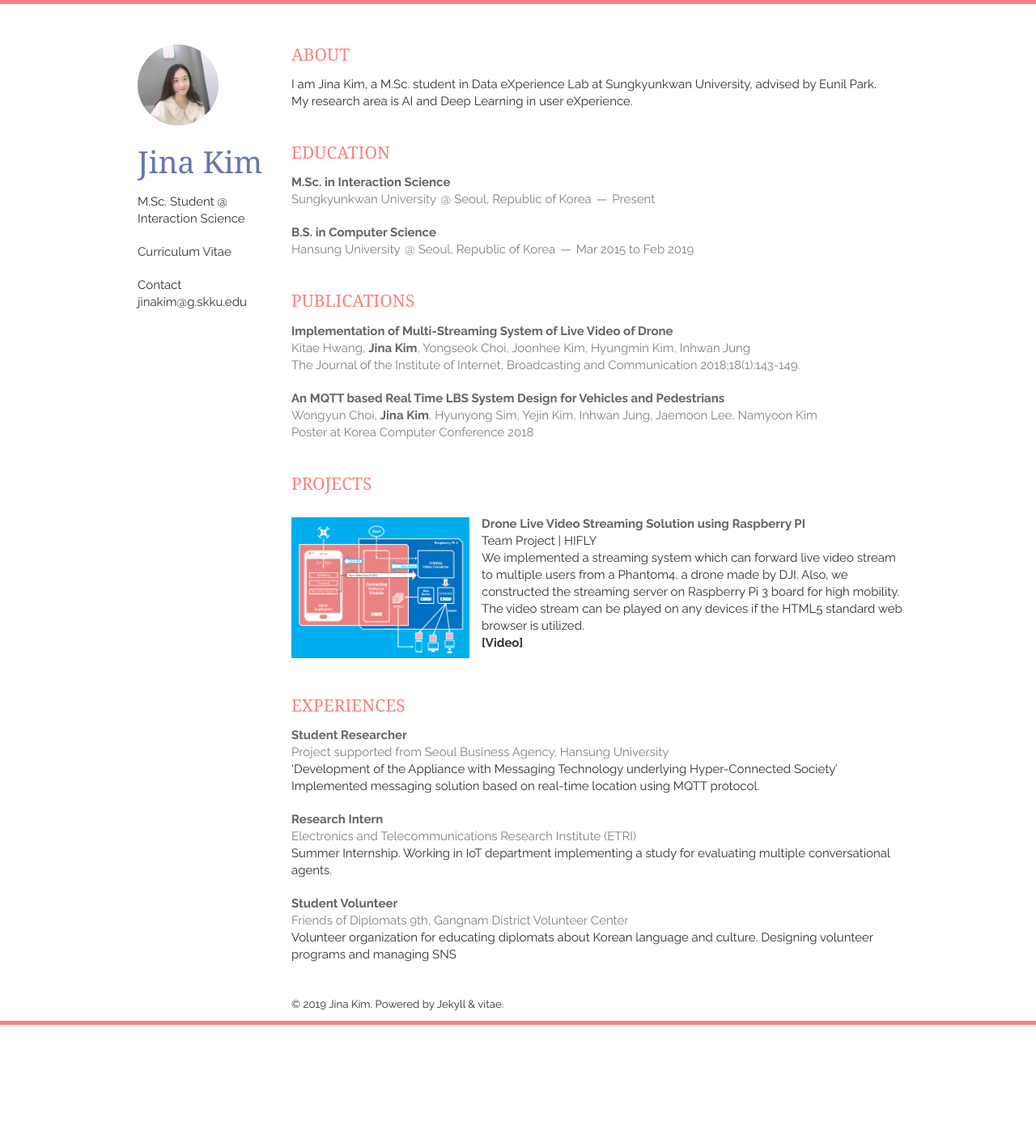
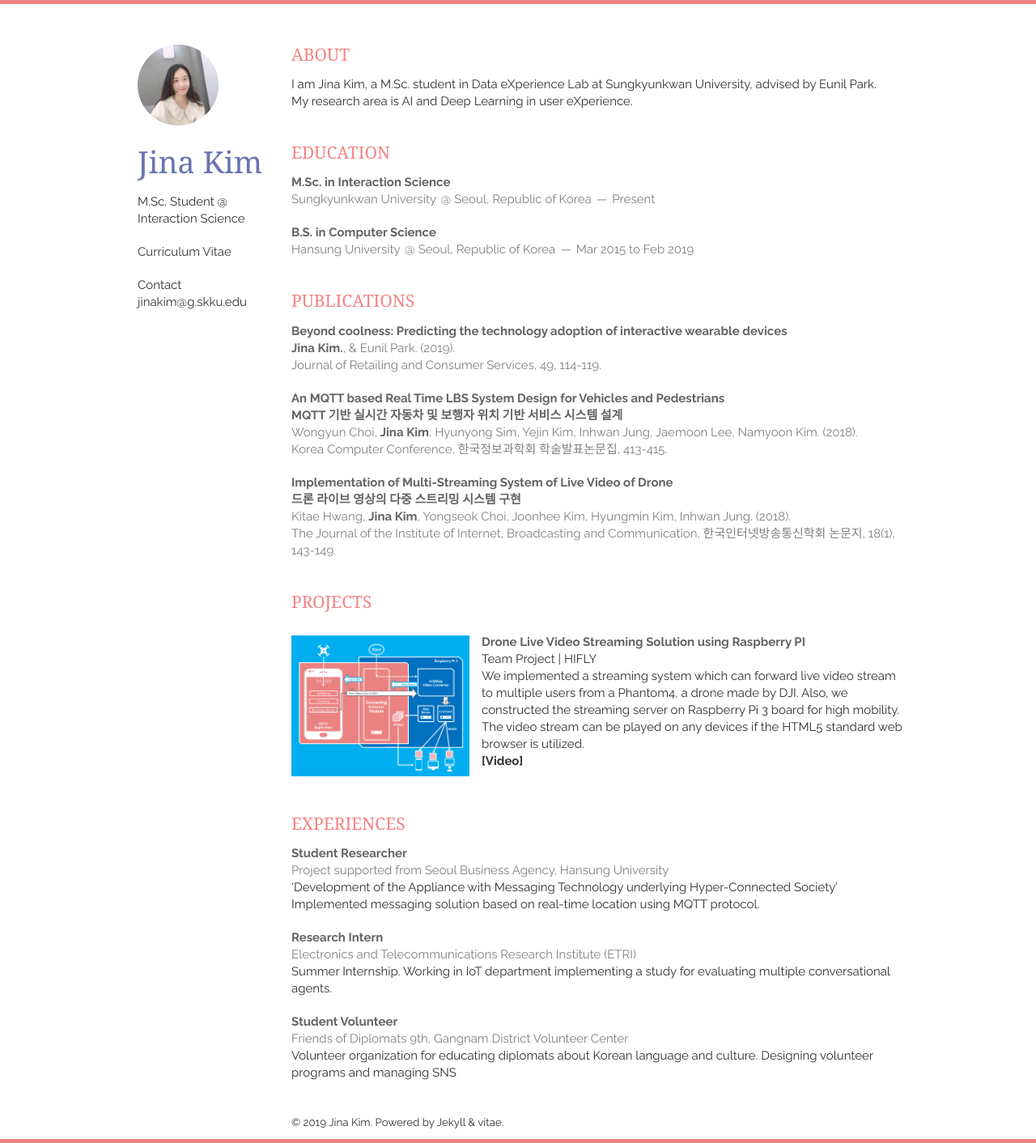
Before and after one commit to Jina-Kim/Jina-Kim.github.io, a Jekyll site: the page built from index.html, in a window 1280 px wide. Shown: the whole page at 81% size. Built offline with Jekyll 4.4.1, drawn with Linux system fonts in a browser that asks for light colours; nearby versions of some CDN libraries; the list of posts is cut into pages by our own code; before the commit the page ends 1266 px from its top, so only the background shows below that.

Commit message:
update publications

```diff
--- a/_includes/publications.html
+++ b/_includes/publications.html
@@ -3,17 +3,27 @@
 
     <article>
         <header>
-            <em>Implementation of Multi-Streaming System of Live Video of Drone</em><br/>
-            <span>Kitae Hwang, <em>Jina Kim</em>, Yongseok Choi, Joonhee Kim, Hyungmin Kim, Inhwan Jung</span><br/>
-            <span>The Journal of the Institute of Internet, Broadcasting and Communication 2018;18(1):143-149.</span>
+            <em>Beyond coolness: Predicting the technology adoption of interactive wearable devices</em><br/>
+            <span> <em>Jina Kim.</em>, & Eunil Park. (2019).</span><br/>
+            <span>Journal of Retailing and Consumer Services, 49, 114-119.</span>
         </header>
     </article>
 
     <article>
         <header>
             <em>An MQTT based Real Time LBS System Design for Vehicles and Pedestrians</em><br/>
-            <span>Wongyun Choi, <em>Jina Kim</em>, Hyunyong Sim, Yejin Kim, Inhwan Jung, Jaemoon Lee, Namyoon Kim</span><br/>
-            <span>Poster at Korea Computer Conference 2018</span>
+            <em>MQTT 기반 실시간 자동차 및 보행자 위치 기반 서비스 시스템 설계</em><br/>
+            <span>Wongyun Choi, <em>Jina Kim</em>, Hyunyong Sim, Yejin Kim, Inhwan Jung, Jaemoon Lee, Namyoon Kim. (2018).</span><br/>
+            <span>Korea Computer Conference, 한국정보과학회 학술발표논문집, 413-415.</span>
+        </header>
+    </article>
+
+    <article>
+        <header>
+            <em>Implementation of Multi-Streaming System of Live Video of Drone</em><br/>
+            <em>드론 라이브 영상의 다중 스트리밍 시스템 구현</em><br/>
+            <span>Kitae Hwang, <em>Jina Kim</em>, Yongseok Choi, Joonhee Kim, Hyungmin Kim, Inhwan Jung. (2018).</span><br/>
+            <span>The Journal of the Institute of Internet, Broadcasting and Communication, 한국인터넷방송통신학회 논문지, 18(1), 143-149.</span>
         </header>
     </article>
 
```
